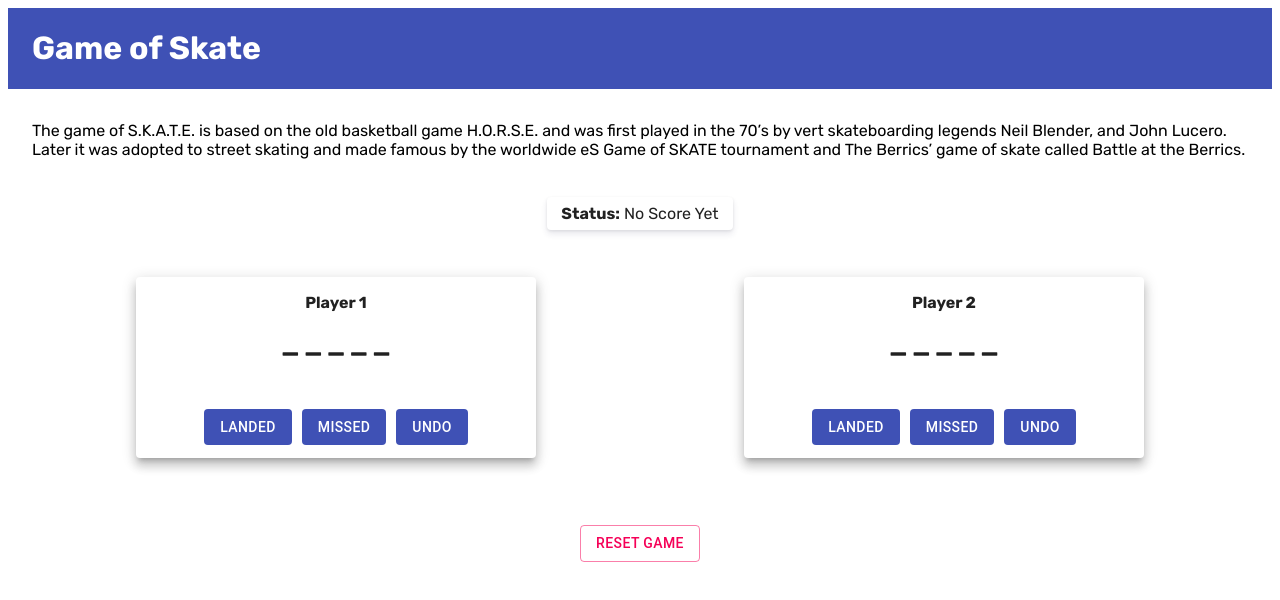
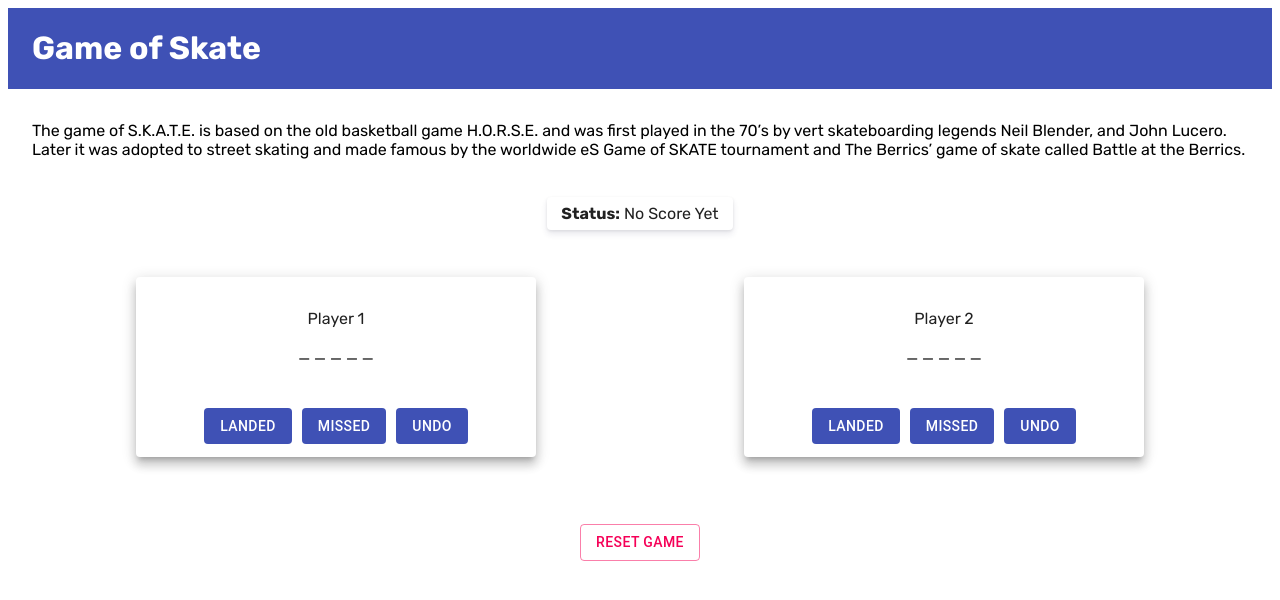
Before and after one commit to daryllcapistrano/Game-of-SKATE, a React (Create React App) app: page / in a window 1280 px wide. Shown: the top 600 px of the page. Built offline with nearby package versions, Linux system fonts and the light colour scheme.

Commit message:
minor styling

```diff
--- a/src/components/PlayerCards.jsx
+++ b/src/components/PlayerCards.jsx
@@ -84,7 +84,7 @@ export default function ScoreCards() {
           <StyledGrid item xs={12} sm={6}>
             <StyledCard raised={true}>
               <StyledCardContent>
-                <strong>Player 1</strong>
+                <p>Player 1</p>
                 <ScoreBoard playerOne={playerOne} />
               </StyledCardContent>
               <StyledCardActions>
@@ -117,7 +117,7 @@ export default function ScoreCards() {
           <StyledGrid item xs={12} sm={6}>
             <StyledCard raised={true}>
               <StyledCardContent>
-                <strong>Player 2</strong>
+                <p>Player 2</p>
                 <ScoreBoard playerTwo={playerTwo} />
               </StyledCardContent>
               <StyledCardActions>
--- a/src/components/ScoreBoard.jsx
+++ b/src/components/ScoreBoard.jsx
@@ -5,42 +5,42 @@ export default function ScoreBoard(props) {
   if (props.playerOne === 0 || props.playerTwo === 0) {
     return (
       <Container>
-        <h2>_ _ _ _ _</h2>
+        <p>_ _ _ _ _</p>
       </Container>
     );
   }
   if (props.playerOne === 1 || props.playerTwo === 1) {
     return (
       <Container>
-        <h2>S _ _ _ _</h2>
+        <p>S _ _ _ _</p>
       </Container>
     );
   }
   if (props.playerOne === 2 || props.playerTwo === 2) {
     return (
       <Container>
-        <h2>S K _ _ _</h2>
+        <p>S K _ _ _</p>
       </Container>
     );
   }
   if (props.playerOne === 3 || props.playerTwo === 3) {
     return (
       <Container>
-        <h2>S K A _ _ </h2>
+        <p>S K A _ _ </p>
       </Container>
     );
   }
   if (props.playerOne === 4 || props.playerTwo === 4) {
     return (
       <Container>
-        <h2>S K A T _ </h2>
+        <p>S K A T _ </p>
       </Container>
     );
   }
   if (props.playerOne === 5 || props.playerTwo === 5) {
     return (
       <Container>
-        <h2>S K A T E</h2>
+        <p>S K A T E</p>
       </Container>
     );
   }
```
